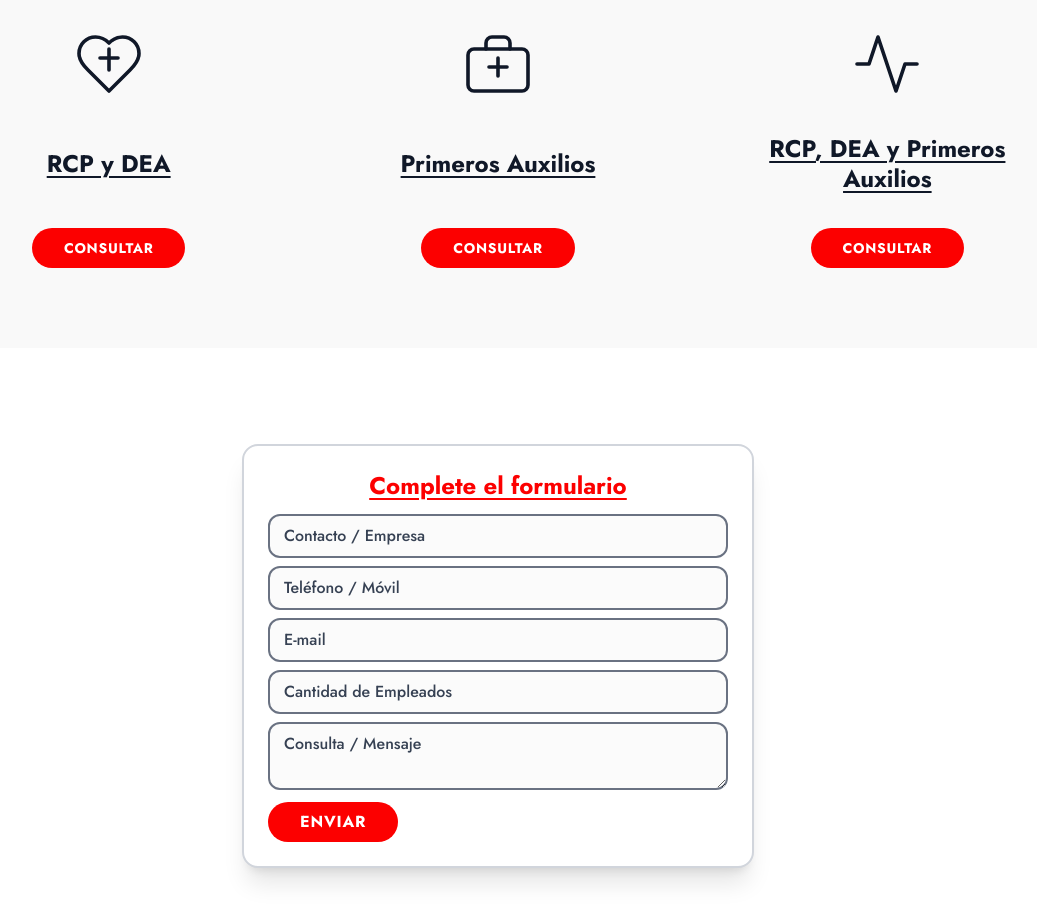
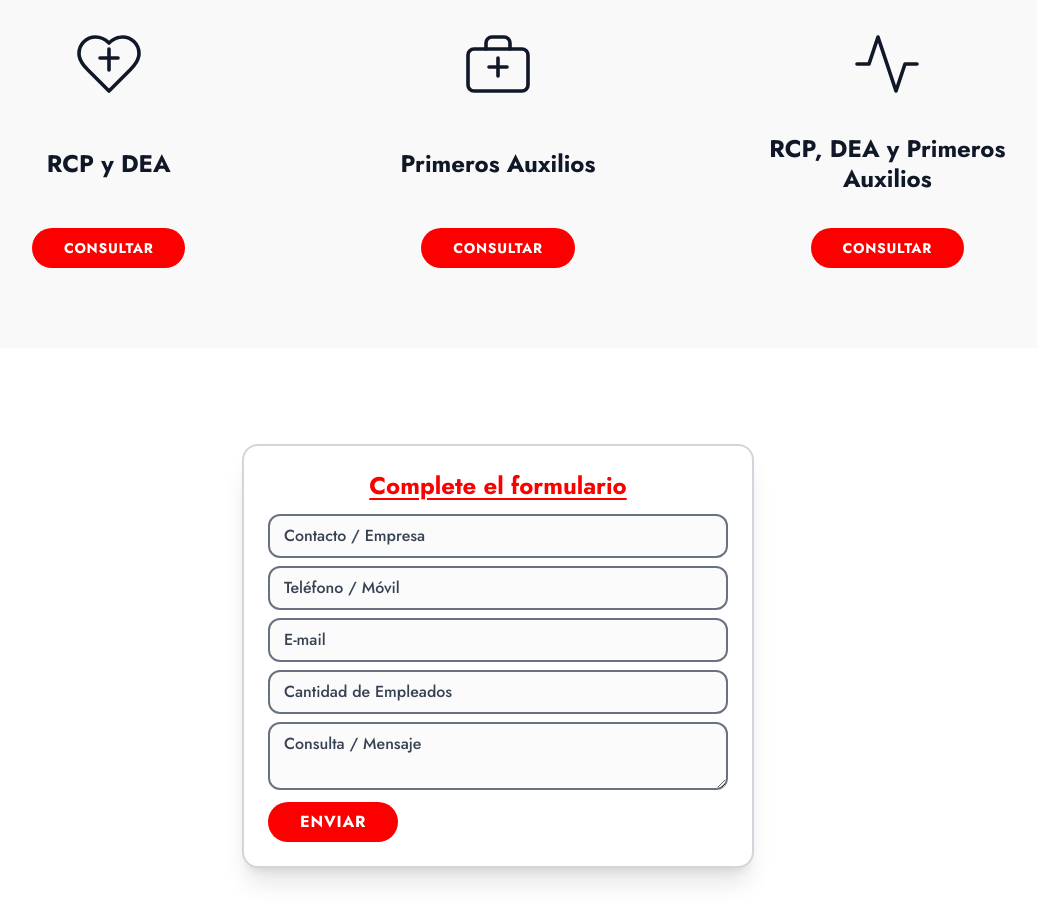
Before and after one commit to SeresML/CursosSeres, a Next.js app: page / in a window 1280 px wide. Shown: the part 960-1882 px from the top of the page, without its empty margins (142-1179 px from the left). Built offline with nearby package versions, Linux system fonts and the light colour scheme.

Commit message:
style: remove underline from course titles in home and cursos pages

```diff
--- a/src/app/cursos/page.tsx
+++ b/src/app/cursos/page.tsx
@@ -52,7 +52,7 @@ export default function Cursos() {
                   <path d="M9 10h6" />
                 </svg>
               </div>
-              <h3 className="text-xs sm:text-lg md:text-2xl font-bold mb-3 md:mb-8 text-gray-900 underline decoration-2 underline-offset-4 min-h-[36px] md:min-h-[64px] flex items-center justify-center">
+              <h3 className="text-xs sm:text-lg md:text-2xl font-bold mb-3 md:mb-8 text-gray-900 min-h-[36px] md:min-h-[64px] flex items-center justify-center">
                 RCP y DEA
               </h3>
             </div>
@@ -72,7 +72,7 @@ export default function Cursos() {
                   <path d="M9 13h6" />
                 </svg>
               </div>
-              <h3 className="text-xs sm:text-lg md:text-2xl font-bold mb-3 md:mb-8 text-gray-900 underline decoration-2 underline-offset-4 min-h-[36px] md:min-h-[64px] flex items-center justify-center">
+              <h3 className="text-xs sm:text-lg md:text-2xl font-bold mb-3 md:mb-8 text-gray-900 min-h-[36px] md:min-h-[64px] flex items-center justify-center">
                 Primeros Auxilios
               </h3>
             </div>
@@ -89,7 +89,7 @@ export default function Cursos() {
                   <path d="M22 12h-4l-3 9L9 3l-3 9H2" />
                 </svg>
               </div>
-              <h3 className="text-xs sm:text-lg md:text-2xl font-bold mb-3 md:mb-8 text-gray-900 underline decoration-2 underline-offset-4 leading-tight min-h-[36px] md:min-h-[64px] flex items-center justify-center">
+              <h3 className="text-xs sm:text-lg md:text-2xl font-bold mb-3 md:mb-8 text-gray-900 leading-tight min-h-[36px] md:min-h-[64px] flex items-center justify-center">
                 RCP, DEA y Primeros<br/>Auxilios
               </h3>
             </div>
--- a/src/app/page.tsx
+++ b/src/app/page.tsx
@@ -63,7 +63,7 @@ export default function Home() {
                   <path d="M9 10h6" />
                 </svg>
               </div>
-              <h3 className="text-xs sm:text-lg md:text-2xl font-bold mb-3 md:mb-8 text-gray-900 underline decoration-2 underline-offset-4 min-h-[36px] md:min-h-[64px] flex items-center justify-center">
+              <h3 className="text-xs sm:text-lg md:text-2xl font-bold mb-3 md:mb-8 text-gray-900 min-h-[36px] md:min-h-[64px] flex items-center justify-center">
                 RCP y DEA
               </h3>
             </div>
@@ -83,7 +83,7 @@ export default function Home() {
                   <path d="M9 13h6" />
                 </svg>
               </div>
-              <h3 className="text-xs sm:text-lg md:text-2xl font-bold mb-3 md:mb-8 text-gray-900 underline decoration-2 underline-offset-4 min-h-[36px] md:min-h-[64px] flex items-center justify-center">
+              <h3 className="text-xs sm:text-lg md:text-2xl font-bold mb-3 md:mb-8 text-gray-900 min-h-[36px] md:min-h-[64px] flex items-center justify-center">
                 Primeros Auxilios
               </h3>
             </div>
@@ -100,7 +100,7 @@ export default function Home() {
                   <path d="M22 12h-4l-3 9L9 3l-3 9H2" />
                 </svg>
               </div>
-              <h3 className="text-xs sm:text-lg md:text-2xl font-bold mb-3 md:mb-8 text-gray-900 underline decoration-2 underline-offset-4 leading-tight min-h-[36px] md:min-h-[64px] flex items-center justify-center">
+              <h3 className="text-xs sm:text-lg md:text-2xl font-bold mb-3 md:mb-8 text-gray-900 leading-tight min-h-[36px] md:min-h-[64px] flex items-center justify-center">
                 RCP, DEA y Primeros<br/>Auxilios
               </h3>
             </div>
```
